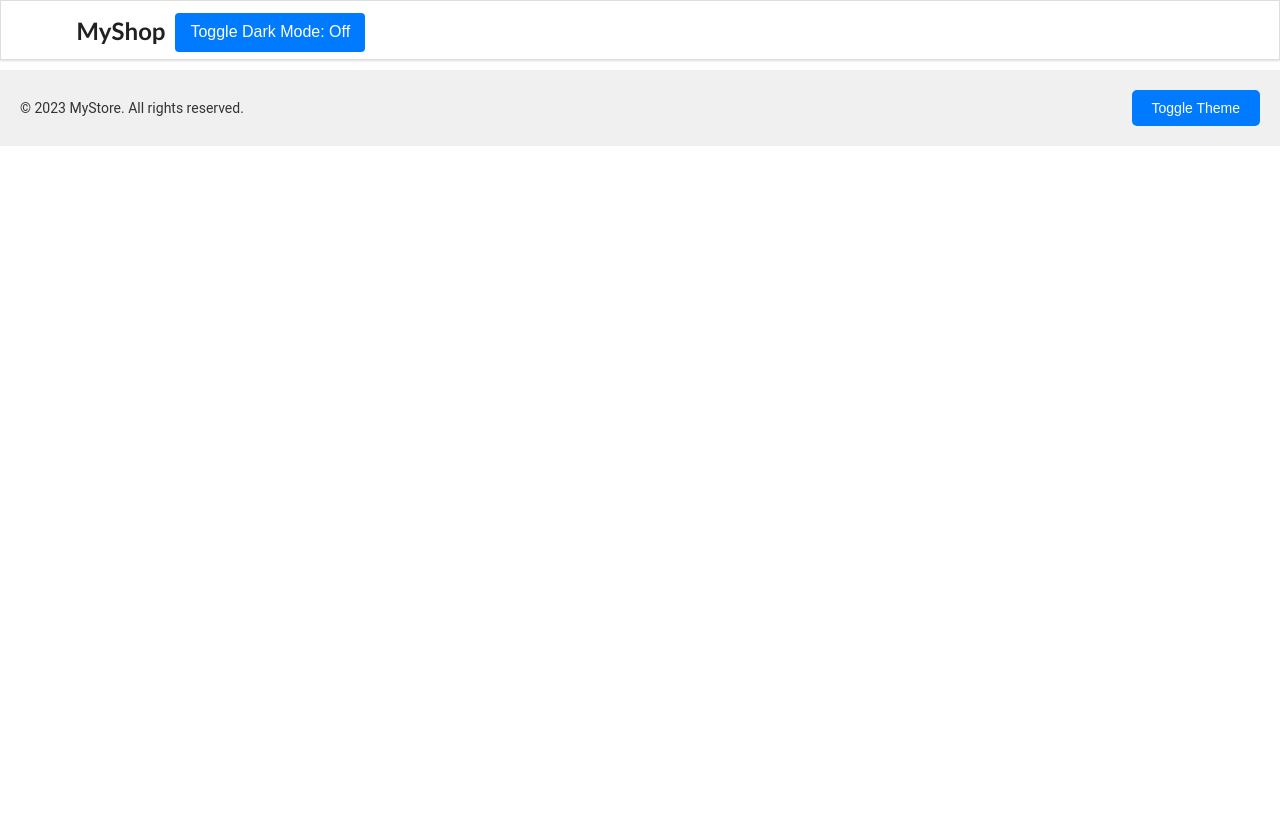
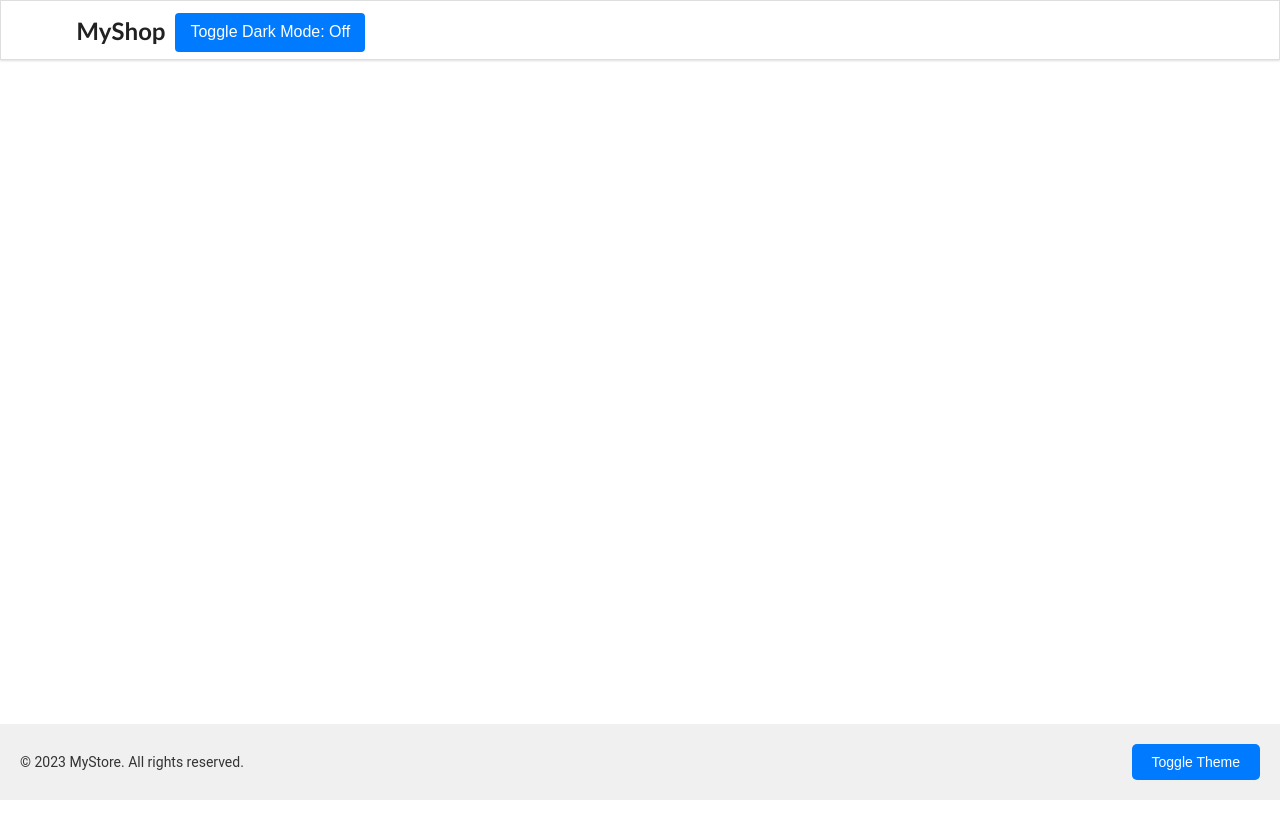
Before and after one commit to ivicasiranovic/myshop, a React (Create React App) app: page / in a window 1280 px wide. Shown: the top 838 px of the page. Built offline with nearby package versions, Linux system fonts and the light colour scheme; no server answers.

Commit message:
Fixin the Styles

```diff
--- a/src/containers/Footer.css
+++ b/src/containers/Footer.css
@@ -1,13 +1,19 @@
 .Footer {
+  position: fixed;
+  bottom: 0;
+  left: 0;
+  width: 100%;
   padding: 20px;
   background-color: #f0f0f0;
   color: #333;
+  z-index: 999; /* Ensure the footer stays on top of other content */
 }
 
 .dark {
   background-color: #333;
   color: #f0f0f0;
 }
+
 .footer-content {
   display: flex;
   align-items: center;
```
